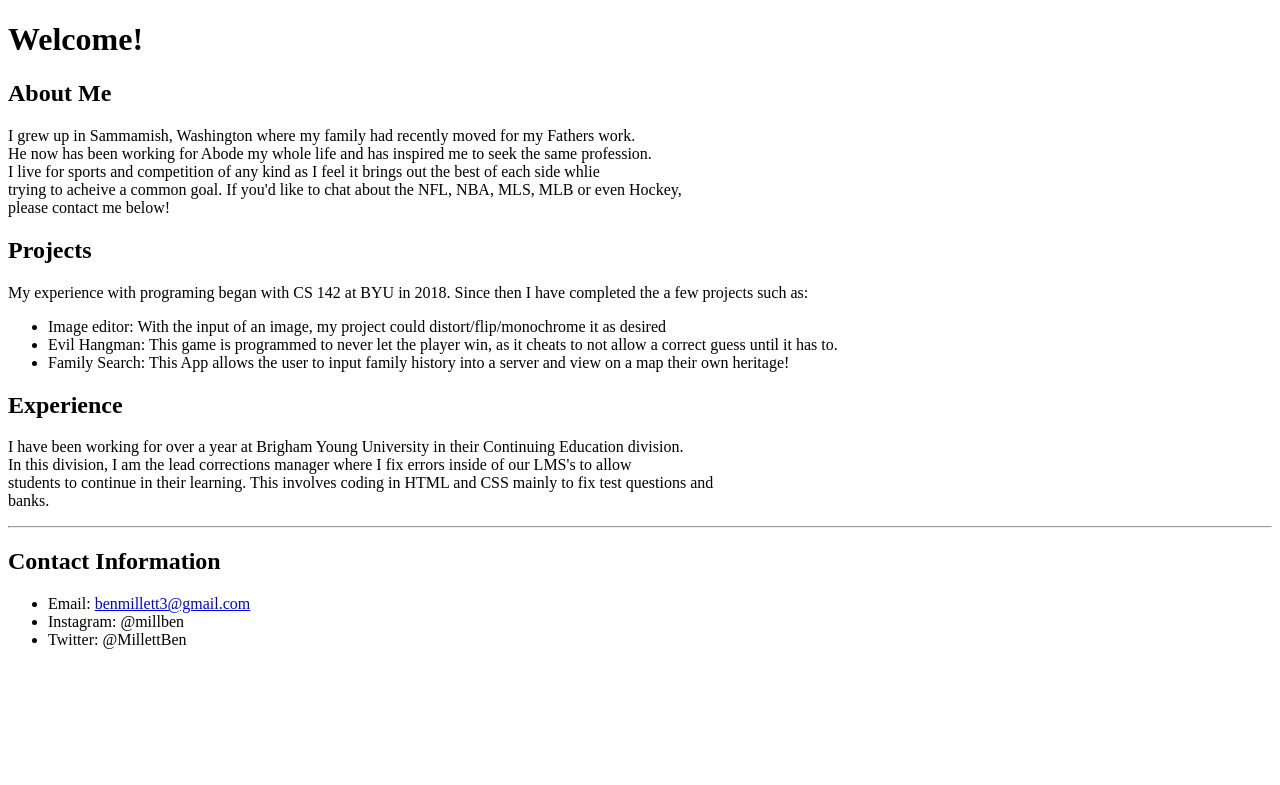
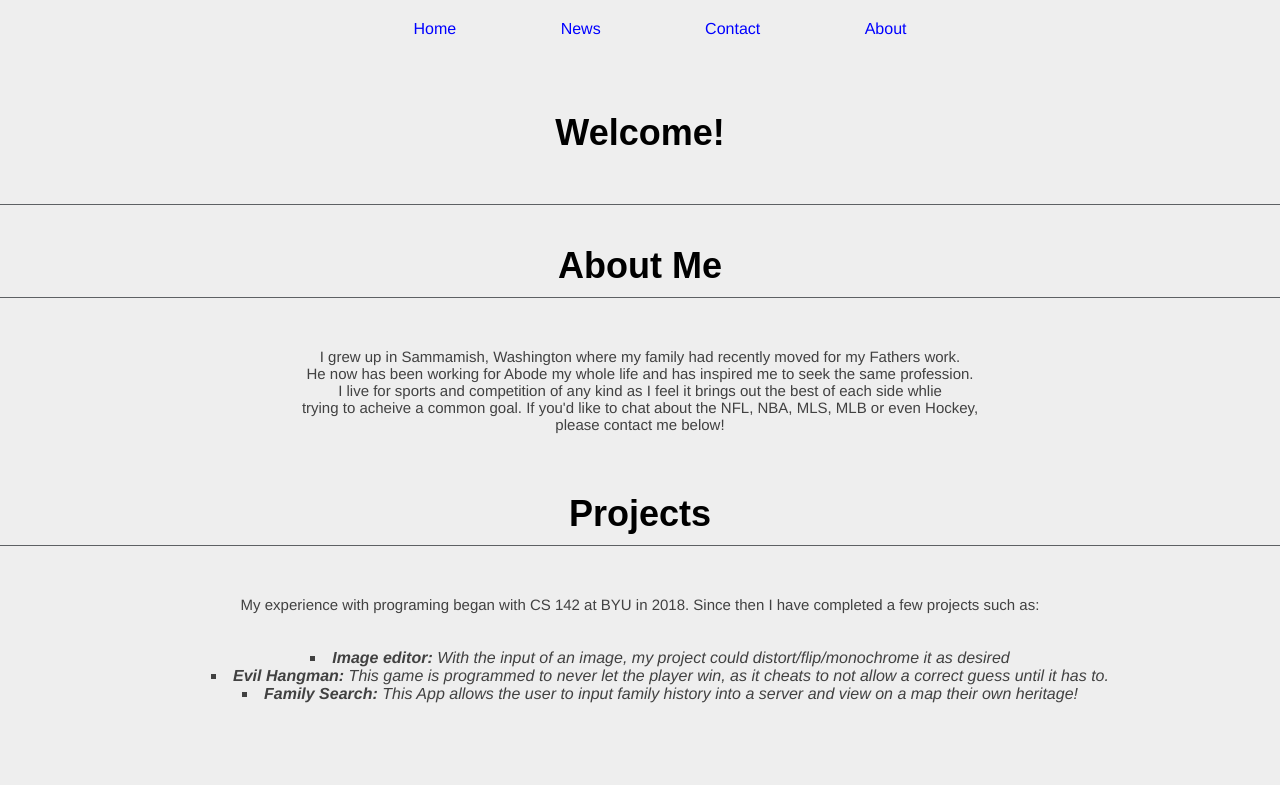
Before and after one commit to Jobo97/portfolio, a plain HTML site: page index.html in a window 1280 px wide. Shown: the top 785 px of the page. Drawn offline with Linux system fonts and the light colour scheme.

Commit message:
updating index

```diff
--- a/index.html
+++ b/index.html
@@ -2,8 +2,15 @@
 <html>
   <head>
     <title>Ben Millett</title>
+    <link rel="stylesheet" type="text/css" href="app.css">
   </head>
   <body>
+    <ul>
+      <li class="inline"><a href="#home">Home</a></li>
+      <li class="inline"><a href="#news">News</a></li>
+      <li class="inline"><a href="#contact">Contact</a></li>
+      <li class="inline"><a href="#about">About</a></li>
+    </ul>
     <h1>Welcome!</h1>
     <h2>About Me</h2>
       <p>
@@ -15,11 +22,11 @@
       </p>
 
     <h2>Projects</h2>
-      <p>My experience with programing began with CS 142 at BYU in 2018. Since then I have completed the a few projects such as:
-        <ul>
-          <li>Image editor: With the input of an image, my project could distort/flip/monochrome it as desired</li>
-          <li>Evil Hangman: This game is programmed to never let the player win, as it cheats to not allow a correct guess until it has to.</li>
-          <li>Family Search: This App allows the user to input family history into a server and view on a map their own heritage!</li>
+      <p>My experience with programing began with CS 142 at BYU in 2018. Since then I have completed a few projects such as:
+        <ul class='list'>
+          <li><b>Image editor:</b> With the input of an image, my project could distort/flip/monochrome it as desired</li>
+          <li><b>Evil Hangman:</b> This game is programmed to never let the player win, as it cheats to not allow a correct guess until it has to.</li>
+          <li><b>Family Search:</b> This App allows the user to input family history into a server and view on a map their own heritage!</li>
         </ul>
       </p>
 
@@ -34,10 +41,11 @@
 
     <hr>
     <h2>Contact Information</h2>
-      <ul>
-        <li>Email: <a href="mailto:benmillett3@gmail.com">benmillett3@gmail.com</a></li>
-        <li>Instagram: @millben</li>
-        <li>Twitter: @MillettBen</li>
+      <ul class='list'>
+        <li><b>Email:</b> <a href="mailto:benmillett3@gmail.com">benmillett3@gmail.com</a></li>
+        <li><b>Instagram:</b> @millben</li>
+        <li><b>Twitter:</b> @MillettBen</li>
+      </ul>
 
 
   </body>
```
